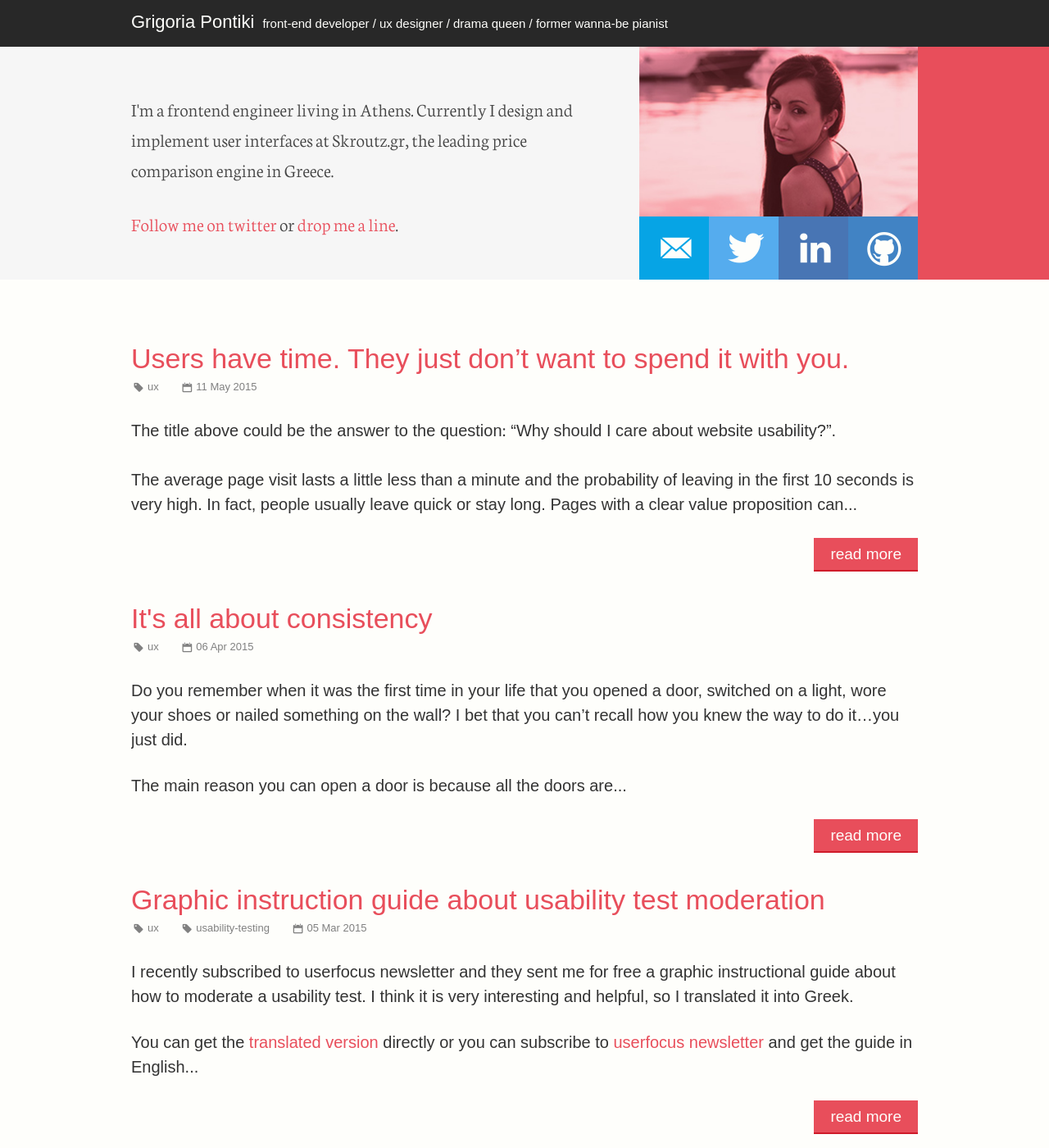
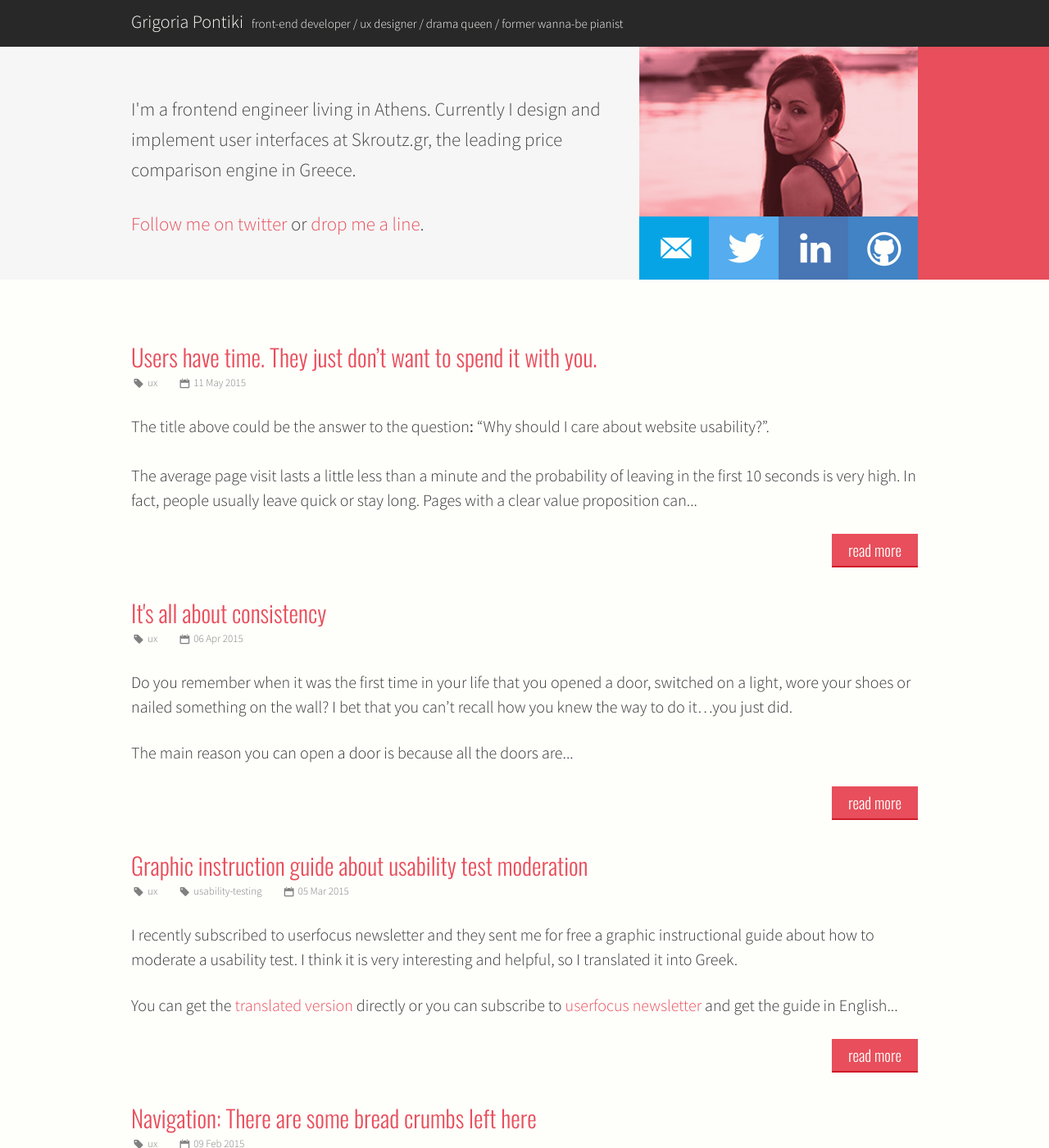
Before and after one commit to grigoria/blog, a Jekyll site: the page built from index.html, in a window 1280 px wide and 1400 px high. Shown: the whole window at 82% size. Built offline with Jekyll 4.4.1, drawn with Linux system fonts in a browser that asks for light colours; nearby versions of some CDN libraries.

Commit message:
Change fonts
Stop using typekit and use google fonts instead

```diff
--- a/_includes/head.html
+++ b/_includes/head.html
@@ -2,11 +2,12 @@
   <meta charset="utf-8">
   <meta name="viewport" content="width=device-width, initial-scale=1.0, maximum-scale=1.0">
   <meta name="description" content="{{ site.description }}">
-  <script src="//use.typekit.net/wup2zoo.js"></script>
-  <script>try{Typekit.load();}catch(e){}</script>
   <link rel="shortcut icon" href="/images/favicon.png">
-  <link href='http://fonts.googleapis.com/css?family=Merriweather:400,300' rel='stylesheet' type='text/css'>
+
   <link href='http://fonts.googleapis.com/css?family=Neuton:300' rel='stylesheet' type='text/css'>
+  <link href='https://fonts.googleapis.com/css?family=Oswald:300' rel='stylesheet' type='text/css'>
+  <link href='https://fonts.googleapis.com/css?family=Source+Sans+Pro:300,300italic' rel='stylesheet' type='text/css'>
+
   <link rel="stylesheet" href="{{ "/css/reset.css" | prepend: site.baseurl }}">
   <link rel="stylesheet" href="{{ "/css/style.css" | prepend: site.baseurl }}">
   <title>{% if page.title %}{{ page.title }}{% else %}{{ site.title }}{% endif %}</title>
--- a/_sass/_fonts.scss
+++ b/_sass/_fonts.scss
@@ -1,8 +1,8 @@
 // Fonts
 
-$about-me-font: "Neuton", serif; //about-me
-$paragraph-font: "freight-sans-pro", sans-serif; //paragraphs
-$headings-font: "franklin-gothic-urw-comp", sans-serif; //headings
+$about-me-font: "Source Sans Pro", serif; //about-me
+$paragraph-font: "Source Sans Pro", sans-serif; //paragraphs
+$headings-font: 'Oswald', sans-serif; //headings
 $code-font: "Courier New", monospace;
 
 // Iconfonts
--- a/_sass/_general.scss
+++ b/_sass/_general.scss
@@ -344,13 +344,15 @@ article {
   h4 {
     font-family: $headings-font;
     color: $grey2;
-    font-size: 34px;
+    font-size: 29px;
+    font-weight: 300;
   }
 
   p,
   ul,
   ol {
     font-size: 20px;
+    font-weight: 300;
     line-height: 1.5;
     font-family: $paragraph-font;
     color: $grey3;
@@ -399,8 +401,8 @@ article {
   article {
 
     h4 {
-      margin-top: $vr*1.5;
-      font-size: 39px;
+      margin-top: $vr*2;
+      font-size: 32px;
       margin-bottom: $vr*1.5;
     }
 
@@ -425,13 +427,6 @@ article {
 
       > * {
         margin-left: 240px;
-      }
-
-      p:first-of-type {
-        font-family: $about-me-font;
-        font-size: 26px;
-        line-height: 1.5;
-        margin-bottom: $vr;
       }
     }
 
```
